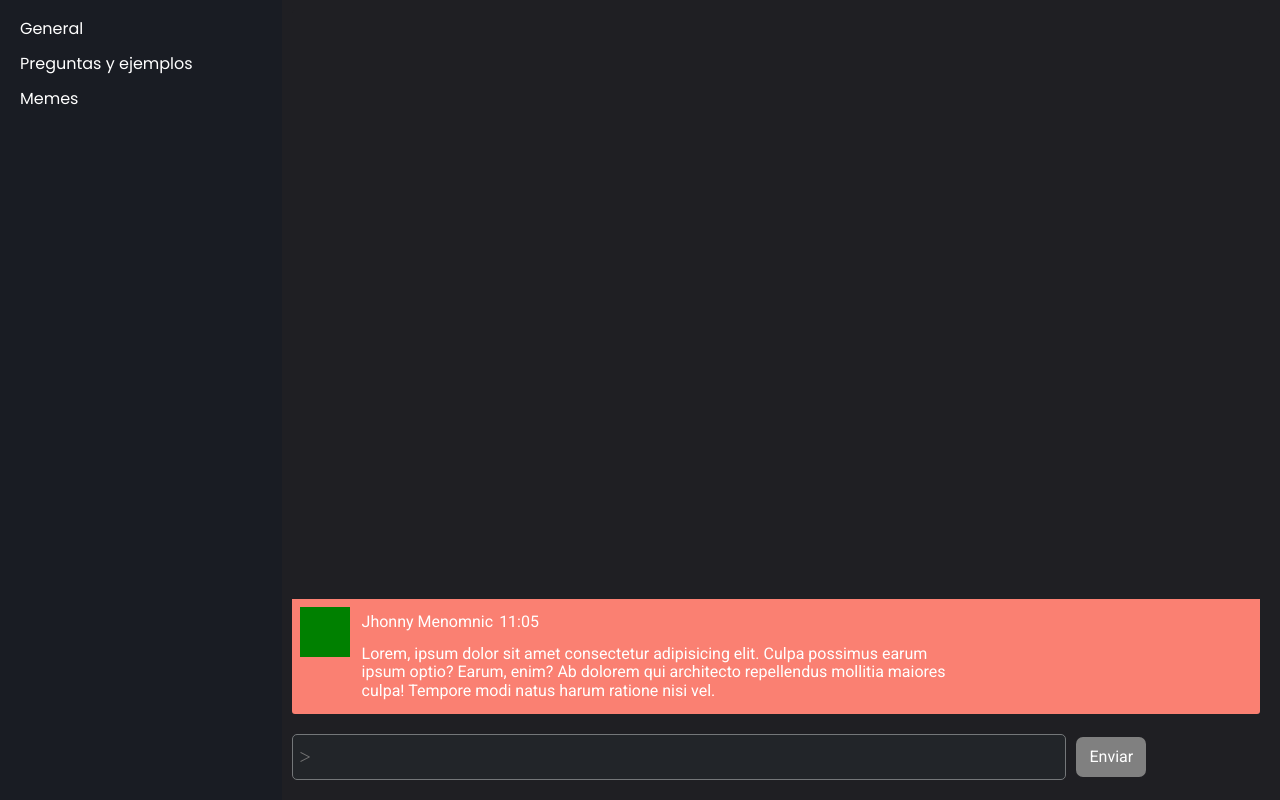
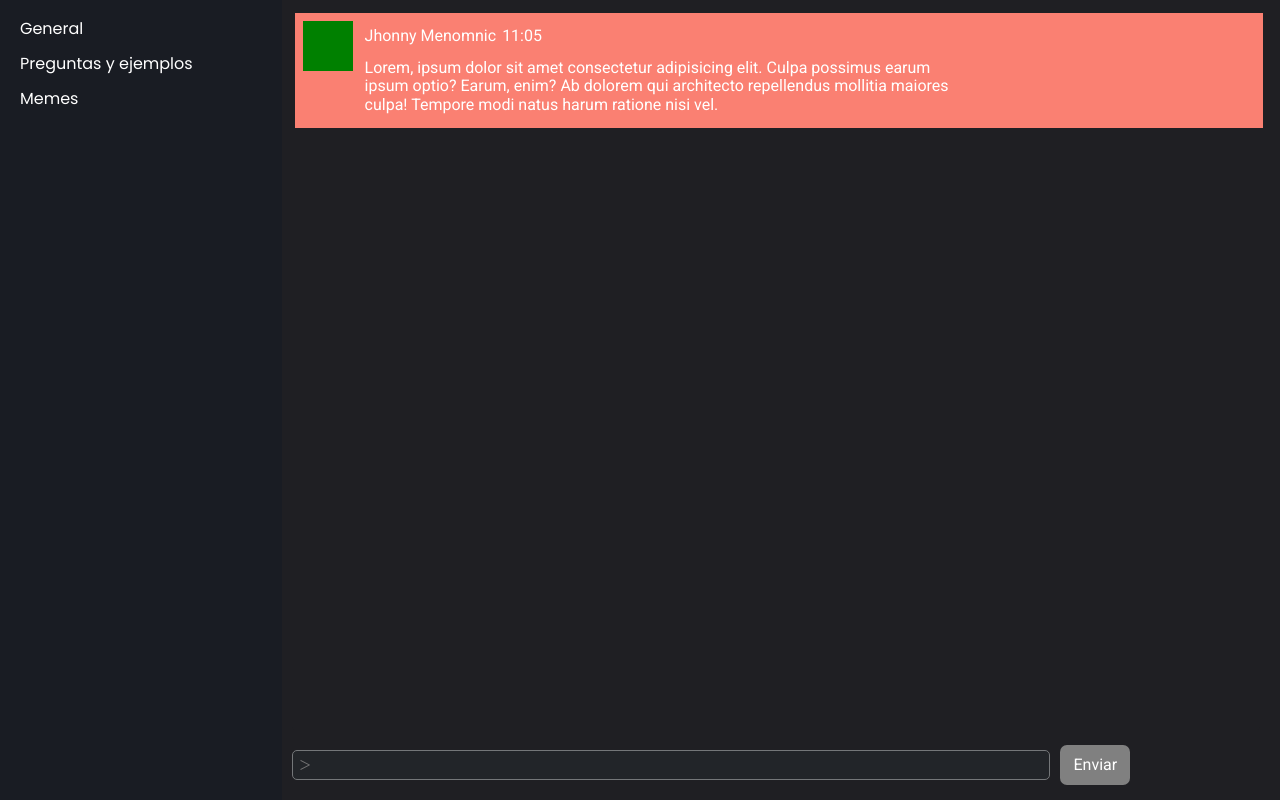
Before and after one commit to cartografico/chat, a plain HTML site: page index.html in a window 1280 px wide. Drawn offline with nearby package versions, Linux system fonts and the light colour scheme.

Commit message:
msgContainer wrap added

```diff
--- a/index.html
+++ b/index.html
@@ -23,6 +23,7 @@
     </div>
     <div class="messagesContainer">
         <div class="messageDiv" id="messageThreadContainerId">
+            <div class="wrap">
                 <div class="msgBox">
                     <div class="picUser"></div>
                     <div class="content">
@@ -35,17 +36,13 @@
                         </div>
                     </div>
                 </div>
-
             </div>
-
-
+        </div>
         <form  name="inMsn" class="boxButtonContainer">
                 <input class="messageBox" type="text" name="messageBox" id="messageBoxId" placeholder=">">
                 <input class="button "type="submit" value="Enviar" ></input>
         </form>
-
     </div>
 </body>
 <script src="script.js"></script>
-
 </html>
--- a/script.js
+++ b/script.js
@@ -7,7 +7,6 @@
 
         const inputValue = $('.messageBox').val()
 
-
         let element = $(`<div class="msgBox">
         <div class="picUser"></div>
         <div class="content">
@@ -16,12 +15,14 @@
                 <div class="timeStamp"> 11:05</div>
             </div>
             <div class="text">
-                Lorem, ipsum dolor sit amet consectetur adipisicing elit. Culpa possimus earum ipsum optio? Earum, enim? Ab dolorem qui architecto repellendus mollitia maiores culpa! Tempore modi natus harum ratione nisi vel.
+                Lorem, ipsum dolor sit amet consectetur adipisicing elit.
+                Culpa possimus earum ipsum optio? Earum, enim? Ab dolorem qui
+                architecto repellendus mollitia maiores culpa! Tempore modi natus harum ratione nisi vel.
             </div>
         </div>`);
 
 
-        $(".messageDiv").append(element);
+        $(".wrap").append(element);
 
 
 //Arreglo para mensajes
--- a/style.css
+++ b/style.css
@@ -58,27 +58,29 @@ body {
     min-width: 500px;
     min-height: 600px;
     margin: 10px;
-    background-color: #1F1F23;
-    display: inline-block;
-    align-self: auto;
-    overflow: hidden;
-    border-radius: 3px;
-    overflow: scroll;
-    scrollbar-track-color: black;
     display: flex;
     flex-direction: column;
     justify-content: flex-end;
+    background-color: #1F1F23;
+    align-self: auto;
+    border-radius: 3px;
     font-family: 'Roboto', sans-serif;
 }
 
+.wrap{
+    width: 100%;
+    height: 100%;
+    overflow-y: scroll;
+    padding: 3px;
+}
 .msgBox{
     color:white;
     padding: 5px;
     display: flex;
     align-items: flex-start;
+    margin-bottom: 5px;
     background-color: salmon;
 }
-
 
 .picUser{
     min-width: 50px;
@@ -151,6 +153,8 @@ body {
     color: #656769;
     padding: 7px;
     align-self: center;
+    box-sizing: border-box;
+    overflow-y: scroll;
 }
 
 .button {
```
Lines whose indentation alone changed are shown as unchanged.
